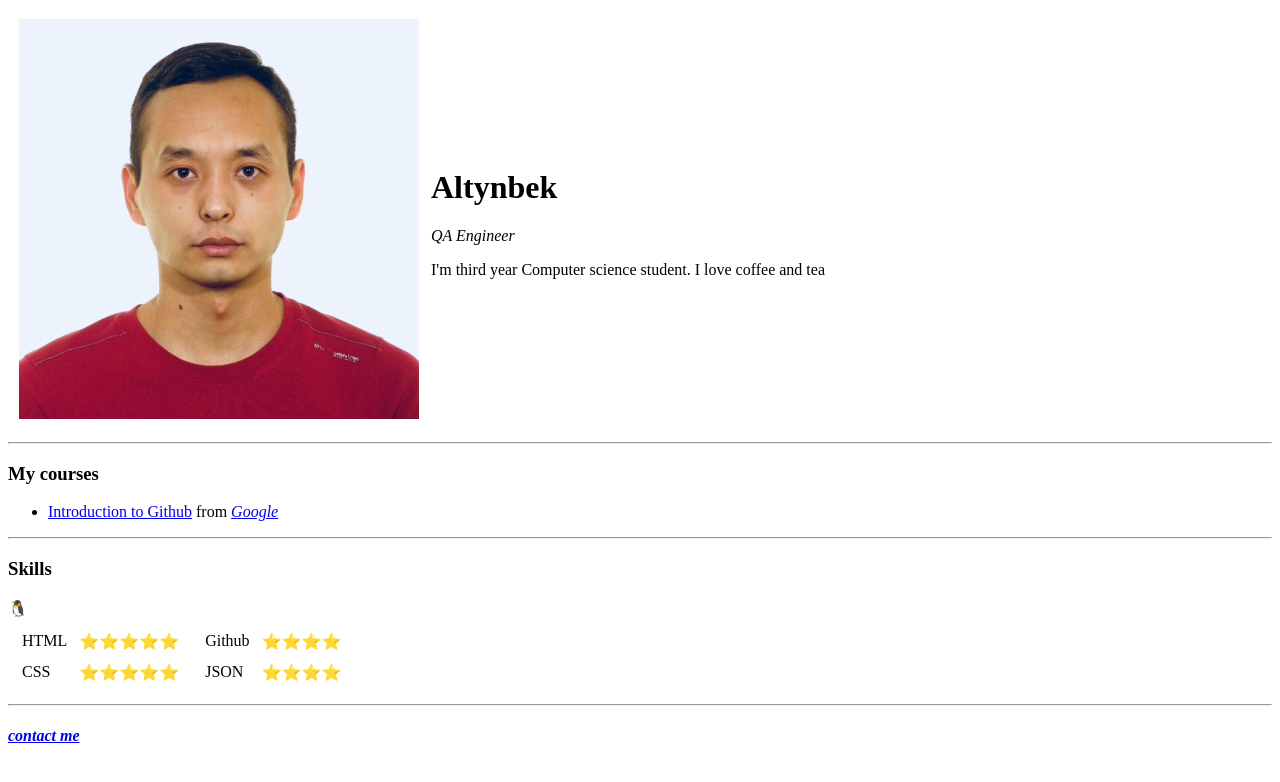
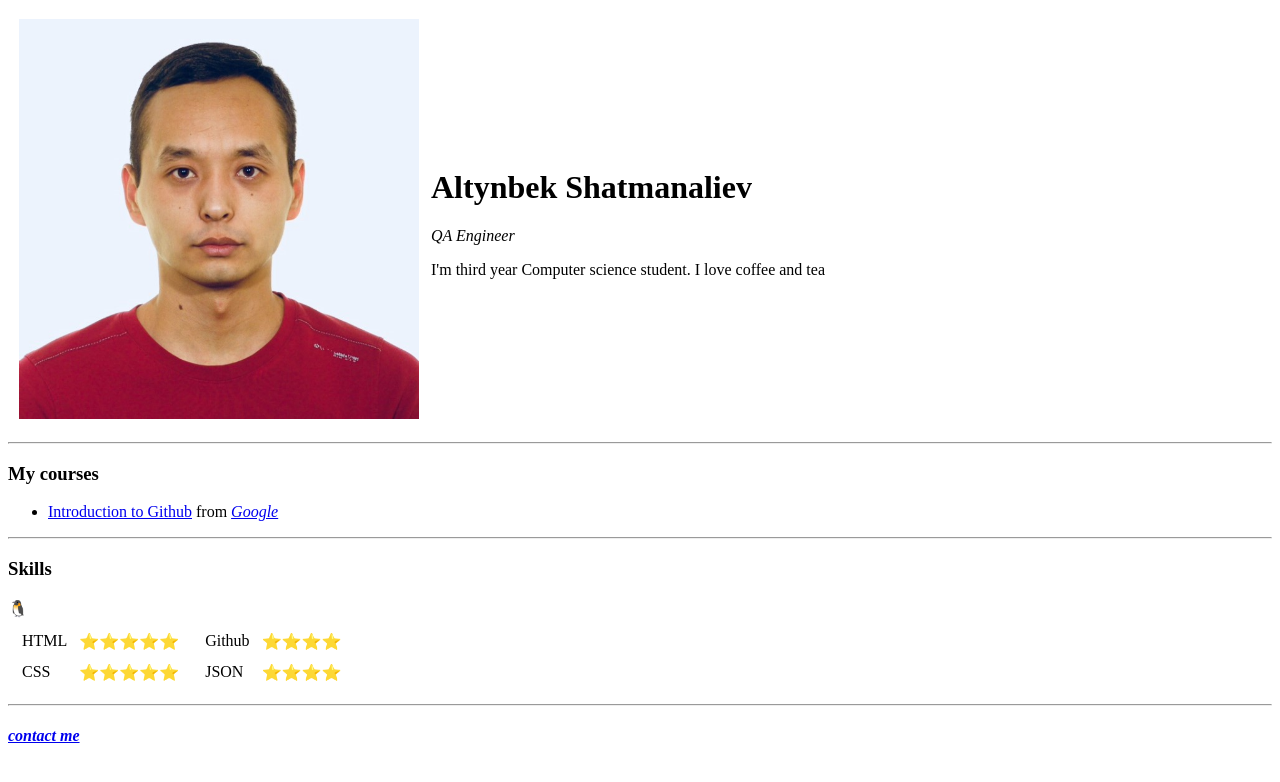
Before and after one commit to Altynbek2021/cv, a plain HTML site: page index.html in a window 1280 px wide. Drawn offline with Linux system fonts and the light colour scheme.

Commit message:
line 20, header text changed

```diff
--- a/index.html
+++ b/index.html
@@ -17,7 +17,7 @@
         <tr>
             <td><img src="Altynio.jpg" alt="profile picture" width=400, height=400></td>
             <td>
-                <h1>Altynbek</h1>
+                <h1>Altynbek Shatmanaliev</h1>
                 <p><em>QA Engineer</em></p>
                 <p>I'm third year Computer science student. I love coffee and tea </p>
             </td>
```
